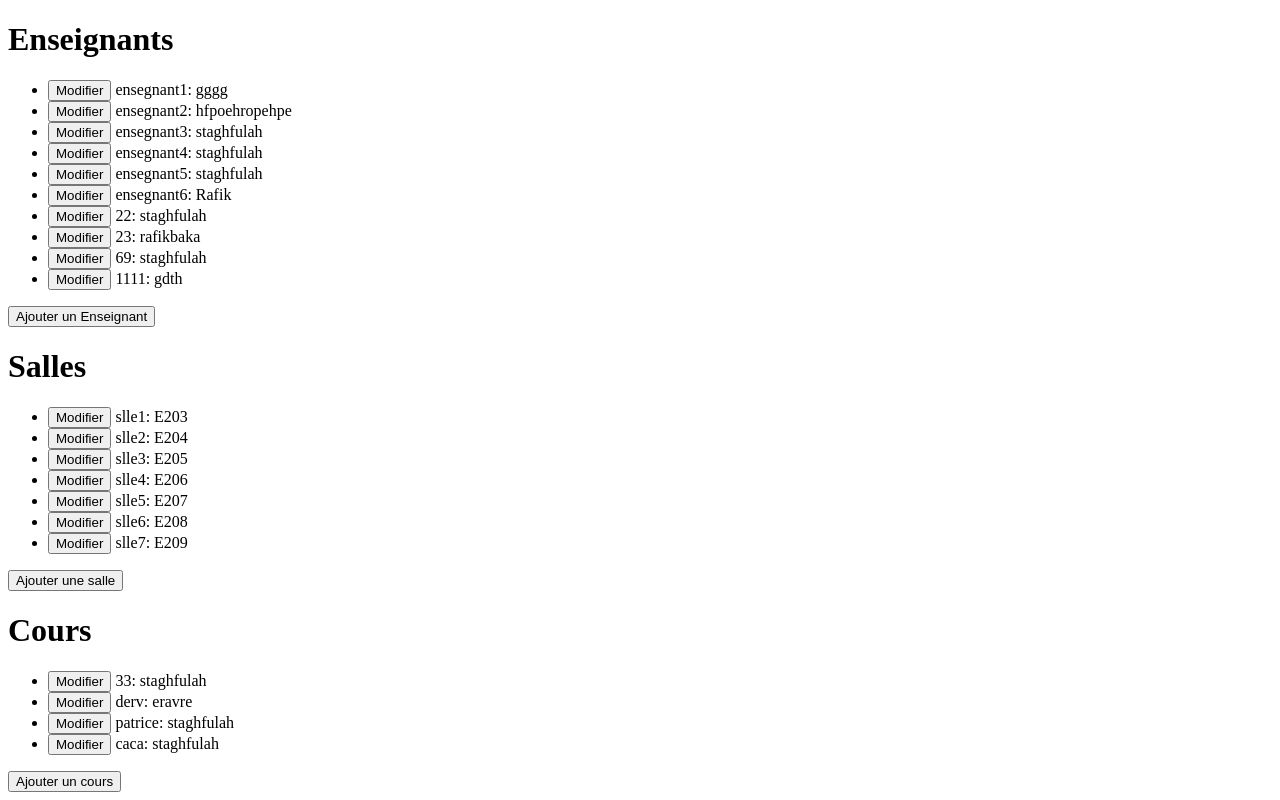
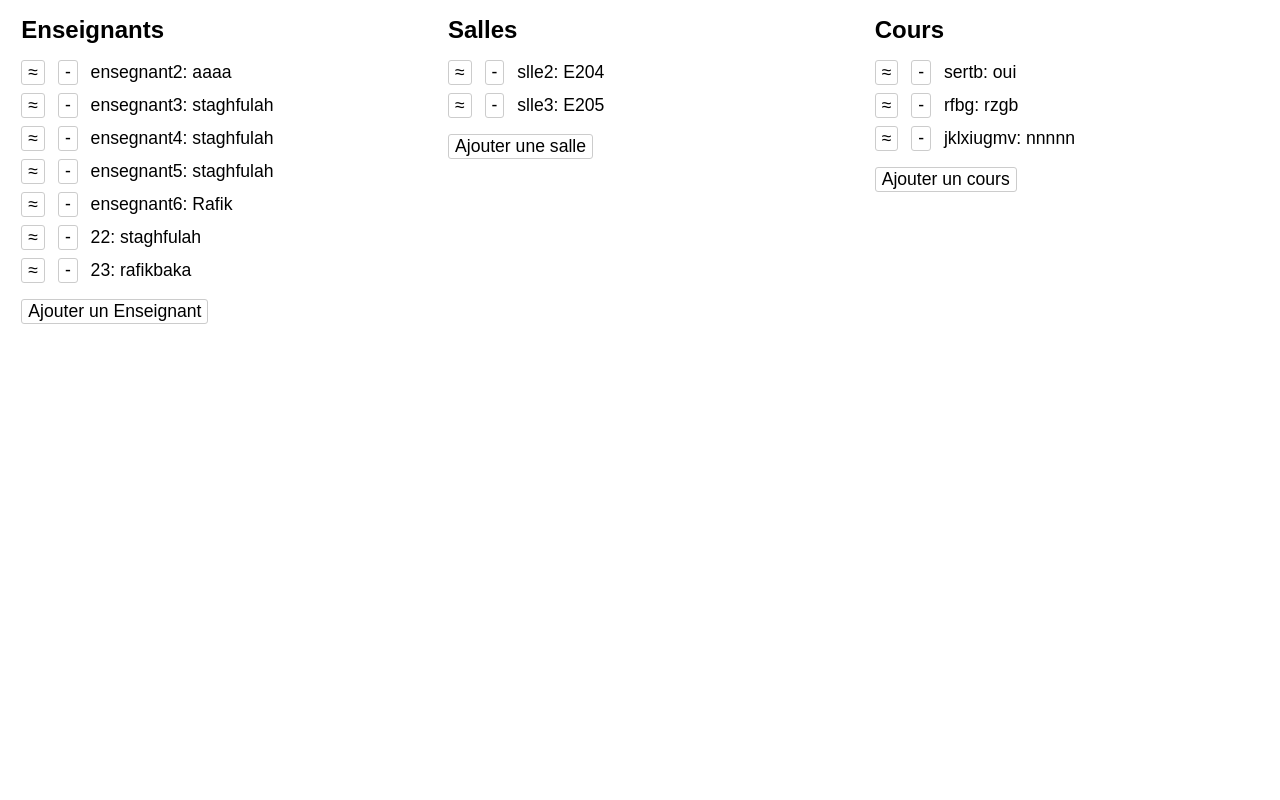
Before and after one commit to RuslanBejenaru/Projet_Web, a PHP site: page /listeInfo.php in a window 1280 px wide. Run offline with PHP 8.4, Linux system fonts and the light colour scheme.

Commit message:
V2
BDD fonctionnelle, debut css

```diff
--- /dev/null
+++ b/BDD/bdd.css
@@ -0,0 +1,39 @@
+body {
+    font-family: Arial, sans-serif;
+    margin: 0;
+    padding: 0;
+    display: flex;
+    justify-content: space-around;
+}
+
+h1 {
+    font-size: 1.5rem;
+    margin-bottom: 1rem;
+}
+
+ul {
+    list-style-type: none;
+    padding: 0;
+}
+
+li {
+    font-size: 1.1rem;
+    margin-bottom: 0.5rem;
+}
+
+button {
+    font-size: 1.1rem;
+    background-color: #ffffff;
+    border: 1px solid #cccccc;
+    border-radius: 3px;
+    margin-right: 0.5rem;
+}
+
+button:hover {
+    background-color: #f1f1f1;
+    cursor: pointer;
+}
+
+.column {
+    width: 30%;
+}
--- a/BDD/cours.json
+++ /dev/null
@@ -1,6 +0,0 @@
-{
-    "33": "staghfulah",
-    "derv": "eravre",
-    "patrice": "staghfulah",
-    "caca": "staghfulah"
-}
--- a/BDD/ajoute_cours.php
+++ b/BDD/cours/ajouter_cours.php
@@ -9,7 +9,7 @@ if (isset($_GET['id'], $_GET['nom'])) {
     if (!array_key_exists($id, $cours)) {
         $cours[$id] = $nom;
         file_put_contents('cours.json', json_encode($cours, JSON_PRETTY_PRINT));
-        header("Location: listeInfo.php");
+        header("Location: ../listeInfo.php");
     } else {
         echo "Erreur : l'ID du cours existe déjà.";
     }
--- /dev/null
+++ b/BDD/cours/cours.json
@@ -0,0 +1,5 @@
+{
+    "sertb": "oui",
+    "rfbg": "rzgb ",
+    "jklxiugmv": "nnnnn"
+}
--- a/BDD/modifier_cours.php
+++ b/BDD/cours/modifier_cours.php
@@ -9,7 +9,7 @@ if (isset($_GET['id'], $_GET['nom'])) {
     $cours[$id] = $nom;
 
     file_put_contents('cours.json', json_encode($cours, JSON_PRETTY_PRINT));
-    header("Location: listeInfo.php");
+    header("Location: ../listeInfo.php");
 } else {
     echo "Erreur lors de la modification.";
 }
--- a/BDD/ajouter_enseignant.php
+++ b/BDD/enseignants/ajouter_enseignants.php
@@ -9,7 +9,7 @@ if (isset($_GET['id'], $_GET['nom'])) {
     if (!array_key_exists($id, $enseignants)) {
         $enseignants[$id] = $nom;
         file_put_contents('enseignants.json', json_encode($enseignants, JSON_PRETTY_PRINT));
-        header("Location: listeInfo.php");
+        header("Location: ../listeInfo.php");
     } else {
         echo "Erreur : l'ID de l'enseignant existe déjà.";
     }
--- a/BDD/enseignants.json
+++ b/BDD/enseignants/enseignants.json
@@ -1,12 +1,9 @@
 {
-    "ensegnant1": "gggg",
-    "ensegnant2": "hfpoehropehpe",
+    "ensegnant2": "aaaa",
     "ensegnant3": "staghfulah",
     "ensegnant4": "staghfulah",
     "ensegnant5": "staghfulah",
     "ensegnant6": "Rafik",
     "22": "staghfulah",
-    "23": "rafikbaka",
-    "69": "staghfulah",
-    "1111": "gdth"
+    "23": "rafikbaka"
 }
--- a/BDD/modifier_enseignant.php
+++ b/BDD/enseignants/modifier_enseignant.php
@@ -9,7 +9,7 @@ if (isset($_GET['id'], $_GET['nom'])) {
     $enseignants[$id] = $nom;
 
     file_put_contents('enseignants.json', json_encode($enseignants, JSON_PRETTY_PRINT));
-    header("Location: listeInfo.php");
+    header("Location: ../listeInfo.php");
 } else {
     echo "Erreur lors de la modification.";
 }
--- a/BDD/listeInfo.php
+++ b/BDD/listeInfo.php
@@ -1,8 +1,8 @@
 <?php
 // Charger le fichier JSON
-$enseignants_json = file_get_contents('enseignants.json');
-$cours_json = file_get_contents('cours.json');
-$salles_json = file_get_contents('salles.json');
+$enseignants_json = file_get_contents('enseignants/enseignants.json');
+$cours_json = file_get_contents('cours/cours.json');
+$salles_json = file_get_contents('salles/salles.json');
 
 // Convertir le fichier JSON en tableau PHP associatif
 $enseignants = json_decode($enseignants_json, true);
@@ -15,26 +15,13 @@ $salles = json_decode($salles_json, true);
 <head>
     <meta charset="UTF-8">
     <title>Affichage et modification des fichiers JSON</title>
+    <link rel="stylesheet" href="bdd.css">
     <script>
-        function modifierEnseignant(id) {
-            let nouveauNom = prompt("Entrez le nouveau nom de l'enseignant :");
-            if (nouveauNom) {
-                location.href = "modifier_enseignant.php?id=" + id + "&nom=" + encodeURIComponent(nouveauNom);
-            }
-        }
-
         function ajouterEnseignant() {
             let id = prompt("Entrez l'ID du nouvel enseignant :");
             let nom = prompt("Entrez le nom du nouvel enseignant :");
             if (id && nom) {
-                location.href = "ajouter_enseignant.php?id=" + id + "&nom=" + encodeURIComponent(nom);
-            }
-        }
-
-        function modifierSalle(id) {
-            let nouveauNom = prompt("Entrez le nouveau nom de la salle :");
-            if (nouveauNom) {
-                location.href = "modifier_salle.php?id=" + id + "&nom=" + encodeURIComponent(nouveauNom);
+                location.href = "enseignants/ajouter_enseignants.php?id=" + id + "&nom=" + encodeURIComponent(nom);
             }
         }
 
@@ -42,14 +29,7 @@ $salles = json_decode($salles_json, true);
             let id = prompt("Entrez l'ID de la nouvelle salle :");
             let nom = prompt("Entrez le nom de la nouvelle salle :");
             if (id && nom) {
-                location.href = "ajouter_salle.php?id=" + id + "&nom=" + encodeURIComponent(nom);
-            }
-        }
-
-        function modifierCours(id) {
-            let nouveauNom = prompt("Entrez le nouveau nom du cours :");
-            if (nouveauNom) {
-                location.href = "modifier_cours.php?id=" + id + "&nom=" + encodeURIComponent(nouveauNom);
+                location.href = "salles/ajouter_salle.php?id=" + id + "&nom=" + encodeURIComponent(nom);
             }
         }
 
@@ -57,45 +37,98 @@ $salles = json_decode($salles_json, true);
             let id = prompt("Entrez l'ID du nouveau cours :");
             let nom = prompt("Entrez le nom du nouveau cours :");
             if (id && nom) {
-                location.href = "ajoute_cours.php?id=" + id + "&nom=" + encodeURIComponent(nom);
+                location.href = "cours/ajouter_cours.php?id=" + id + "&nom=" + encodeURIComponent(nom);
+            }
+        }
+
+        function modifierCours(id) {
+            let nouveauNom = prompt("Entrez le nouveau nom du cours :");
+            if (nouveauNom) {
+                location.href = "cours/modifier_cours.php?id=" + id + "&nom=" + encodeURIComponent(nouveauNom);
+            }
+        }
+
+        function modifierSalle(id) {
+            let nouveauNom = prompt("Entrez le nouveau nom de la salle :");
+            if (nouveauNom) {
+                location.href = "salles/modifier_salle.php?id=" + id + "&nom=" + encodeURIComponent(nouveauNom);
+            }
+        }
+
+        function modifierEnseignant(id) {
+            let nouveauNom = prompt("Entrez le nouveau nom de l'enseignant :");
+            if (nouveauNom) {
+                location.href = "enseignants/modifier_enseignant.php?id=" + id + "&nom=" + encodeURIComponent(nouveauNom);
+            }
+        }
+
+        function supprimerCours(id) {
+            if (confirm("Voulez-vous vraiment supprimer ce cours ?")) {
+                location.href = "cours/supprimer_cours.php?id=" + id;
+            }
+        }
+
+        function supprimerSalle(id) {
+            if (confirm("Voulez-vous vraiment supprimer cette salle ?")) {
+                location.href = "salles/supprimer_salle.php?id=" + id;
+            }
+        }
+
+        function supprimerEnseignant(id) {
+            if (confirm("Voulez-vous vraiment supprimer cet enseignant ?")) {
+                location.href = "enseignants/supprimer_enseignants.php?id=" + id;
             }
         }
 
     </script>
 </head>
+
+
 <body>
-    <!-- Affichage des enseignants, des salles et des cours -->
+    <div class="column">
+        <!-- Affichage des enseignants -->
         <h1>Enseignants</h1>
         <ul>
             <?php foreach ($enseignants as $id => $nom): ?>
                 <li>
-            <button onclick="modifierEnseignant('<?php echo $id; ?>')">Modifier</button>
+                <button onclick="modifierEnseignant('<?php echo $id; ?>')">≈</button>
+                <button onclick="supprimerEnseignant('<?php echo $id; ?>')">-</button>
                 <?php echo "$id: $nom"; ?>
             </li>
             <?php endforeach; ?>
         </ul>
         <button onclick="ajouterEnseignant()">Ajouter un Enseignant</button>
+    </div>
 
+    <div class="column">
+        <!-- Affichage des salles -->
         <h1>Salles</h1>
         <ul>
             <?php foreach ($salles as $id => $nom): ?>
                 <li>
-            <button onclick="modifierSalle('<?php echo $id; ?>')">Modifier</button>
+                <button onclick="modifierSalle('<?php echo $id; ?>')">≈</button>
+                <button onclick="supprimerSalle('<?php echo $id; ?>')">-</button>
                 <?php echo "$id: $nom"; ?>
             </li>
             <?php endforeach; ?>
         </ul>
         <button onclick="ajouterSalle()">Ajouter une salle</button>
+    </div>
 
+    <div class="column">
+        <!-- Affichage des cours -->
         <h1>Cours</h1>
         <ul>
             <?php foreach ($cours as $id => $nom): ?>
                 <li>
-                <button onclick="modifierCours('<?php echo $id; ?>')">Modifier</button>
+                    <button onclick="modifierCours('<?php echo $id; ?>')">≈</button>
+                    <button onclick="supprimerCours('<?php echo $id; ?>')">-</button>
                     <?php echo "$id: $nom"; ?>
                 </li>
             <?php endforeach; ?>
         </ul>
         <button onclick="ajouterCours()">Ajouter un cours</button>
+    </div>
 </body>
+
 </html>
--- a/BDD/salles.json
+++ /dev/null
@@ -1,9 +0,0 @@
-{
-    "slle1": "E203",
-    "slle2": "E204",
-    "slle3": "E205",
-    "slle4": "E206",
-    "slle5": "E207",
-    "slle6": "E208",
-    "slle7": "E209"
-}
--- /dev/null
+++ b/BDD/salles/salles.json
@@ -0,0 +1,4 @@
+{
+    "slle2": "E204",
+    "slle3": "E205"
+}
```
Also changed, not shown: BDD/cours/supprimer_cours.php (added, +16 -0 lines), BDD/enseignants/supprimer_enseignants.php (added, +16 -0 lines), BDD/salles/ajouter_salle.php (added, +19 -0 lines), BDD/salles/modifier_salle.php (added, +16 -0 lines), BDD/salles/supprimer_salle.php (added, +16 -0 lines), BDD/ajouter_salle.php (deleted), BDD/modifier_salle.php (deleted), 1 other file. Lines whose indentation alone changed are shown as unchanged.
